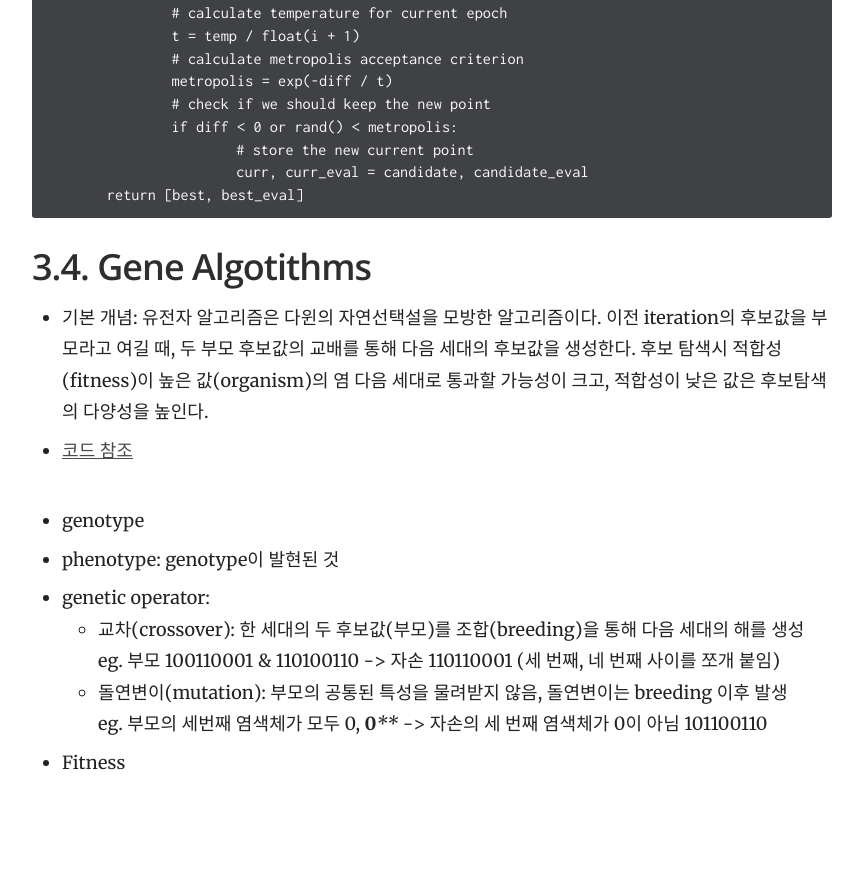
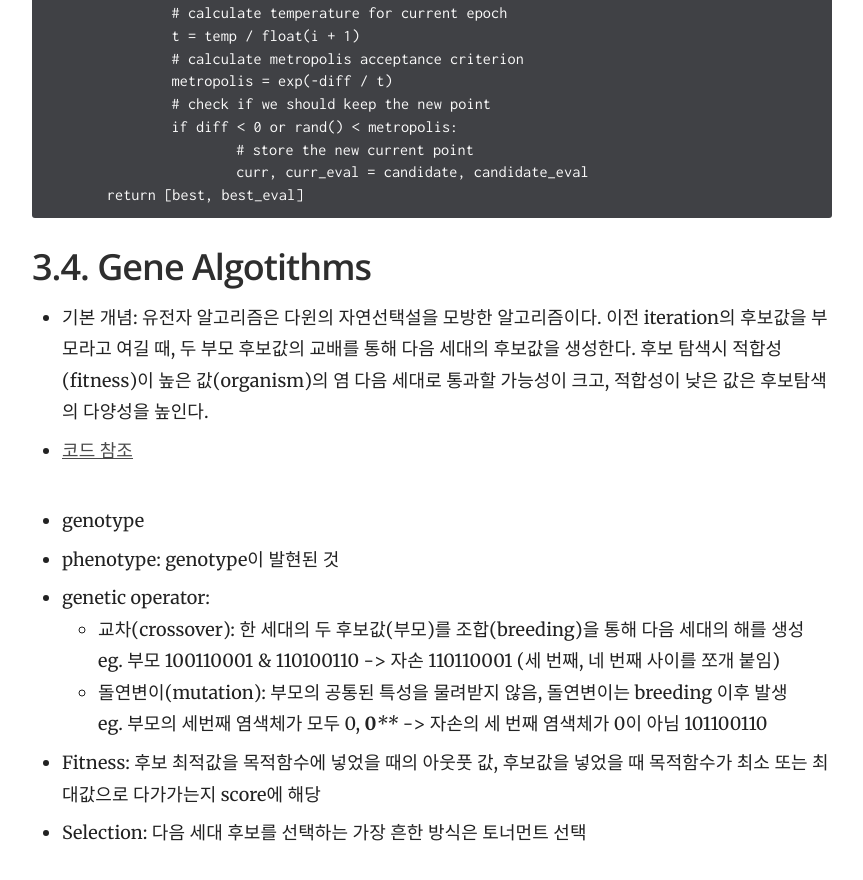
Before and after one commit to yrk3434/yrk3434.github.io, a Jekyll site: the page built from _docs/Theory/Computational Statistics_Optimization.md, in a window 1280 px wide and 900 px high, scrolled down 13024 px. Shown: the top 880 px of the window, without its empty margins (358-1221 px from the left). Built offline with Jekyll 4.4.1, drawn with Linux system fonts in a browser that asks for light colours; formulas are drawn with MathJax 3; before the commit the page ends 13854 px from its top, so only the background shows below that.

Commit message:
Update Computational Statistics_Optimization.md

```diff
--- a/_docs/Theory/Computational Statistics_Optimization.md
+++ b/_docs/Theory/Computational Statistics_Optimization.md
@@ -392,4 +392,5 @@ def simulated_annealing(objective, bounds, n_iterations, step_size, temp):
 	eg. 부모 100110001 & 110100110 -> 자손 110110001 (세 번째, 네 번째 사이를 쪼개 붙임)
 	- 돌연변이(mutation): 부모의 공통된 특성을 물려받지 않음, 돌연변이는 breeding 이후 발생 <br/>
 	eg. 부모의 세번째 염색체가 모두 0, **0****** -> 자손의 세 번째 염색체가 0이 아님 101100110
-- Fitness
+- Fitness: 후보 최적값을 목적함수에 넣었을 때의 아웃풋 값, 후보값을 넣었을 때 목적함수가 최소 또는 최대값으로 다가가는지 score에 해당
+- Selection: 다음 세대 후보를 선택하는 가장 흔한 방식은 토너먼트 선택
```
